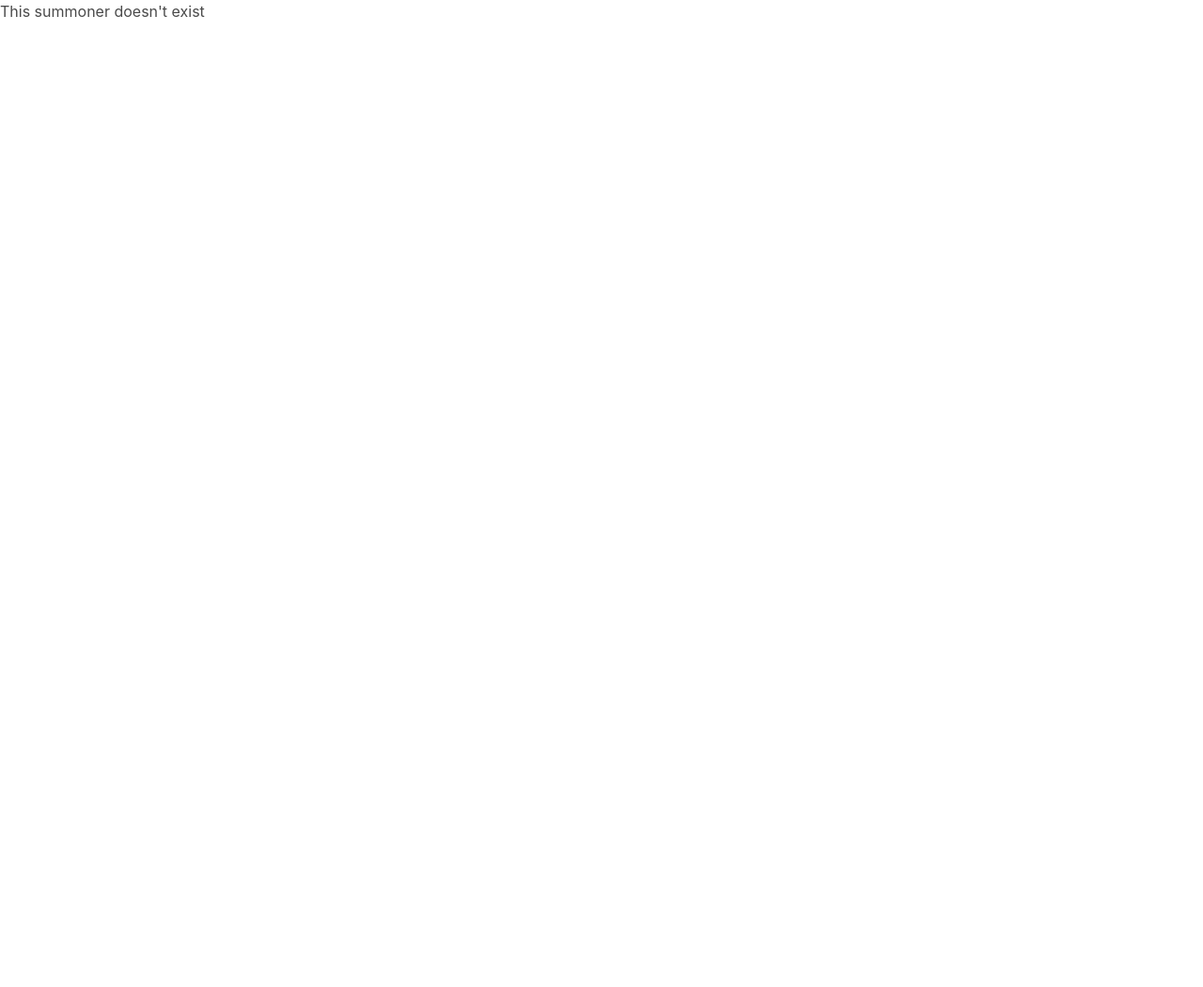
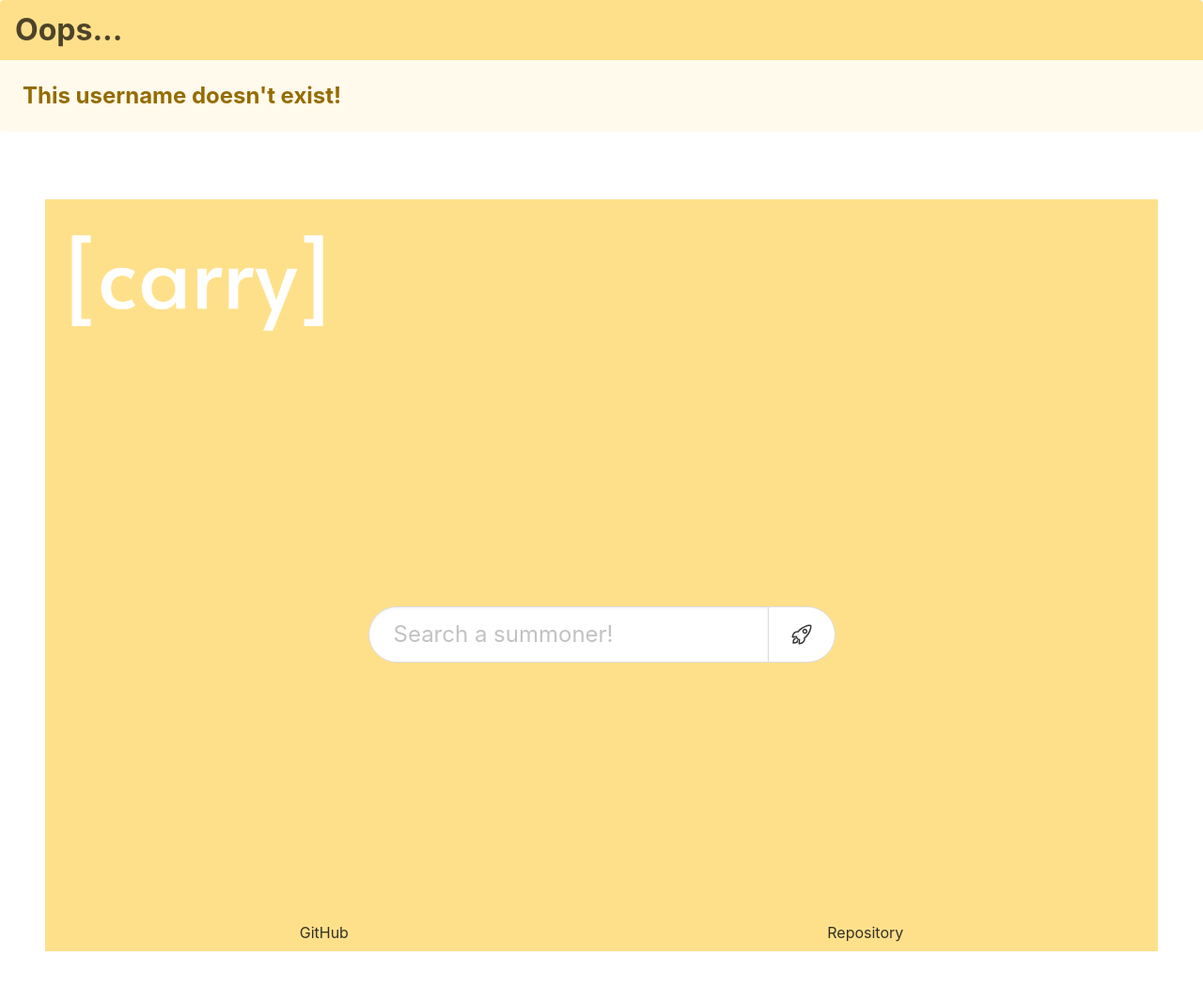
Before and after one commit to banbanleelee/Carry, a React (Create React App) app in the folder client/: page /carry/summoner/1 in a window 1280 px wide. Shown: the top 1050 px of the page at 94% size. Before the commit the page ends 800 px from the top, so only its background shows below. Built offline with nearby package versions, Linux system fonts and the light colour scheme; no server answers.

Commit message:
new error module for invalid user input

```diff
--- a/client/src/App.css
+++ b/client/src/App.css
@@ -39,6 +39,27 @@
   align-items: center !important;
 }
 
+/* unvisited link */
+a:link {
+  color: rgb(29, 29, 29) !important;
+}
+
+/* visited link */
+a:visited {
+  color: rgb(29, 29, 29) !important;
+}
+
+/* mouse over link */
+a:hover {
+  color: rgb(29, 29, 29) !important;
+}
+
+/* selected link */
+a:active {
+  color: rgb(29, 29, 29) !important;
+}
+
+
 @keyframes App-logo-spin {
   from {
     transform: rotate(0deg);
--- a/client/src/pages/Result.js
+++ b/client/src/pages/Result.js
@@ -7,7 +7,7 @@ import Header from '../components/Header.js';
 import SummonerNameCard from '../components/SummonerNameCard.js';
 import SummonerRankCard from '../components/SummonerRankCard.js';
 import MatchContainer from '../components/MatchContainer.js'
-
+import Search from './Search';
 // https://fast-citadel-27448.herokuapp.com/
 
 // const proxy = 'http://localhost:3001/' ;
@@ -34,7 +34,19 @@ const Result = () => {
     // console.log('summonersummonersummoner', summoner);
 
     if (!summoner) {
-        return <p>This summoner doesn't exist</p>;
+        return (
+            <div>
+                <article className="message is-warning">
+                    <div className="message-header">
+                        <p className='is-size-3'>Oops...</p>
+                    </div>
+                    <div className="message-body">
+                        <p><b className='is-size-4'>This username doesn't exist!</b></p>
+                    </div>
+                </article>
+                <Search/>
+            </div>
+        )
     } else {
         return (
             <div>
```
